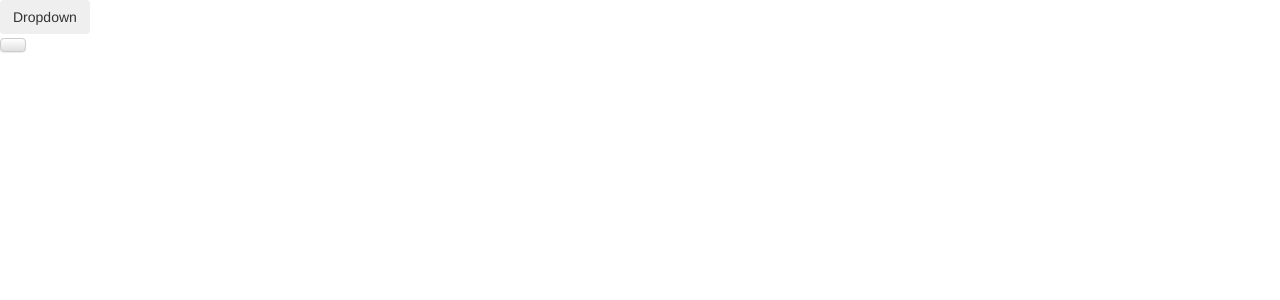
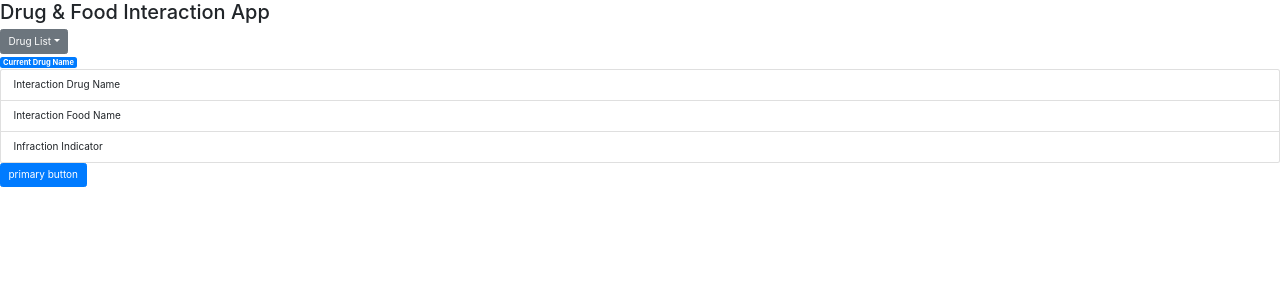
Before and after one commit to kcwork2016/Drug-and-Food-Interaction-App, a React (Create React App) app in the folder drug-and-food-interaction-app/: page / in a window 1280 px wide. Shown: the top 300 px of the page. Built offline with nearby package versions, Linux system fonts and the light colour scheme.

Commit message:
building more UI components

```diff
--- a/drug-and-food-interaction-app/package.json
+++ b/drug-and-food-interaction-app/package.json
@@ -3,11 +3,12 @@
   "version": "0.1.0",
   "private": true,
   "dependencies": {
+    "bootstrap": "^4.0.0",
     "eslint": "^4.19.1",
     "prop-types": "^15.6.1",
-    "react": "^16.3.1",
+    "react": "^16.0.0",
     "react-bootstrap": "^0.32.1",
-    "react-dom": "^16.3.1",
+    "react-dom": "^16.0.0",
     "react-redux": "^5.0.7",
     "react-router": "^4.2.0",
     "react-scripts": "1.1.4",
--- a/drug-and-food-interaction-app/src/components/DrugDisplay.js
+++ b/drug-and-food-interaction-app/src/components/DrugDisplay.js
@@ -1,13 +1,23 @@
 import React from 'react';
-import { Button, Panel } from 'react-bootstrap';
-import '../css/bootstrap-theme.min.css';
+import {ListGroup, ListGroupItem, Button} from 'reactstrap';
+// import 'drugDisplay.css';
+
+export default class Example extends React.Component {
+    render() {
+        return (
+            <div>
+                <ListGroup>
+                    <ListGroupItem>Interaction Drug Name</ListGroupItem>
+                    <ListGroupItem>Interaction Food Name</ListGroupItem>
+                    <ListGroupItem>Infraction Indicator</ListGroupItem>
+
+                </ListGroup>
+
+                <Button color="primary">primary button</Button>{' '}
 
 
-export default function DrugDisplay (props) {
-    return (
-        <div className="div-drug-display">
-            <Button/>
+                </div>
 
-        </div>
-    );
-};
+        );
+    }
+}
--- a/drug-and-food-interaction-app/src/components/DrugSelection.js
+++ b/drug-and-food-interaction-app/src/components/DrugSelection.js
@@ -1,5 +1,5 @@
 import React from 'react';
-import { Dropdown, DropdownToggle, DropdownMenu, DropdownItem } from 'reactstrap';
+import { Dropdown, DropdownToggle, DropdownMenu, DropdownItem, Badge  } from 'reactstrap';
 
 export default class DrugSelection extends React.Component {
     constructor(props) {
@@ -19,18 +19,22 @@ export default class DrugSelection extends React.Component {
 
     render() {
         return (
+            <div>
             <Dropdown isOpen={this.state.dropdownOpen} toggle={this.toggle}>
                 <DropdownToggle caret>
-                    Dropdown
+                    Drug List
                 </DropdownToggle>
                 <DropdownMenu>
-                    <DropdownItem header>Header</DropdownItem>
-                    <DropdownItem disabled>Action</DropdownItem>
-                    <DropdownItem>Another Action</DropdownItem>
-                    <DropdownItem divider />
-                    <DropdownItem>Another Action</DropdownItem>
+                    <DropdownItem>Drug1</DropdownItem>
+                    <DropdownItem>Drug2</DropdownItem>
+                    <DropdownItem>Drug3</DropdownItem>
+                    <DropdownItem>Drug4</DropdownItem>
+                    <DropdownItem>Drug5</DropdownItem>
                 </DropdownMenu>
             </Dropdown>
+
+                <Badge color="primary">Current Drug Name</Badge>
+            </div>
         );
     }
 }
--- /dev/null
+++ b/drug-and-food-interaction-app/src/components/drugDisplay.css
@@ -0,0 +1,3 @@
+.list-group-item {
+    width: 40%;
+}
--- a/drug-and-food-interaction-app/src/containers/HomeContainer.js
+++ b/drug-and-food-interaction-app/src/containers/HomeContainer.js
@@ -2,6 +2,8 @@ import React, {Component} from 'react';
 import { PropTypes } from 'prop-types';
 import DrugSelection from '../components/DrugSelection';
 import DrugDisplay from '../components/DrugDisplay';
+import { Badge } from 'reactstrap';
+
 
 export default class HomeContainer extends  Component {
     constructor(props) {
@@ -18,6 +20,7 @@ export default class HomeContainer extends  Component {
            const {title, index} = this.props;
             return (
                 <div className="home-container">
+                    <h2>Drug & Food Interaction App</h2>
                         <DrugSelection
                         />
 
--- a/drug-and-food-interaction-app/src/index.js
+++ b/drug-and-food-interaction-app/src/index.js
@@ -3,6 +3,7 @@ import ReactDOM from 'react-dom';
 //import './index.css';
 import HomeContainer from '../src/containers/HomeContainer';
 import App from './components/App';
+import 'bootstrap/dist/css/bootstrap.css';
 
 
 
```
Also changed, not shown: drug-and-food-interaction-app/src/components/SubmitButton.js (deleted, +0 -16 lines), 1 other file (tests, documents, lock files or other folders).
